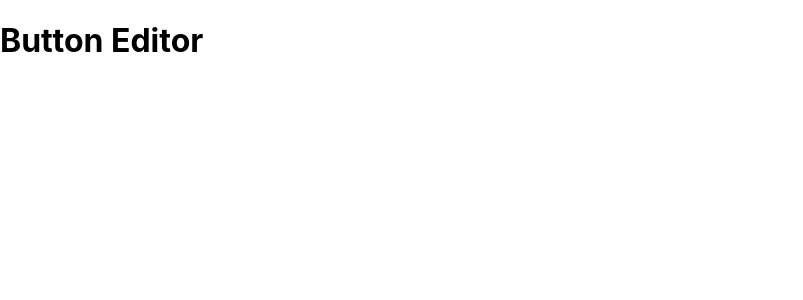
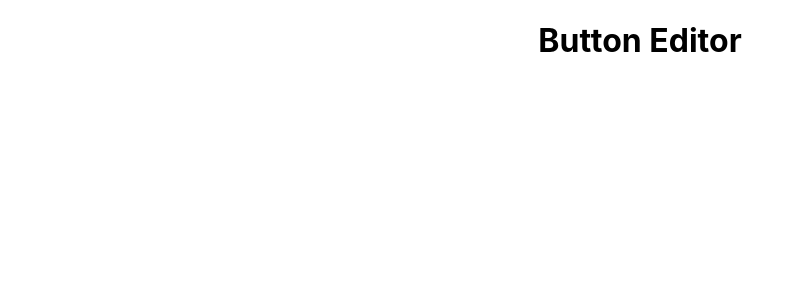
Before and after one commit to kryptondv/button-editor, a React (Create React App) app: page / in a window 1280 px wide. Shown: the top 300 px of the page, without its empty margins (0-803 px from the left). Built offline with nearby package versions, Linux system fonts and the light colour scheme.

Commit message:
add global styles

```diff
--- a/src/App.js
+++ b/src/App.js
@@ -2,7 +2,7 @@ import React from 'react';
 
 function App() {
   return (
-    <div>
+    <div className="app">
       <h1>Button Editor</h1>
     </div>
   );
--- a/src/index.css
+++ b/src/index.css
@@ -11,3 +11,13 @@ code {
   font-family: source-code-pro, Menlo, Monaco, Consolas, 'Courier New',
     monospace;
 }
+
+.app {
+  width: 90%;
+  max-width: 400px;
+  margin: 0 auto;
+}
+
+h1 {
+  text-align: center;
+}
```
